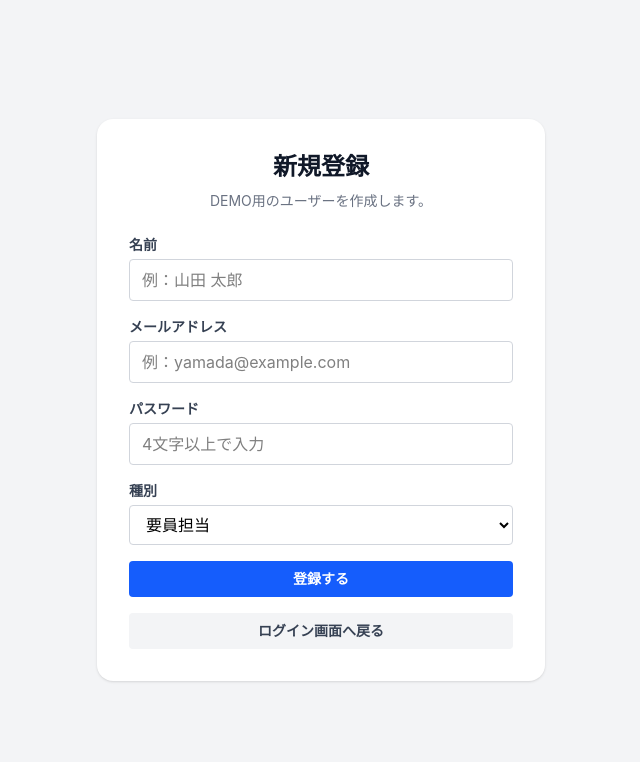
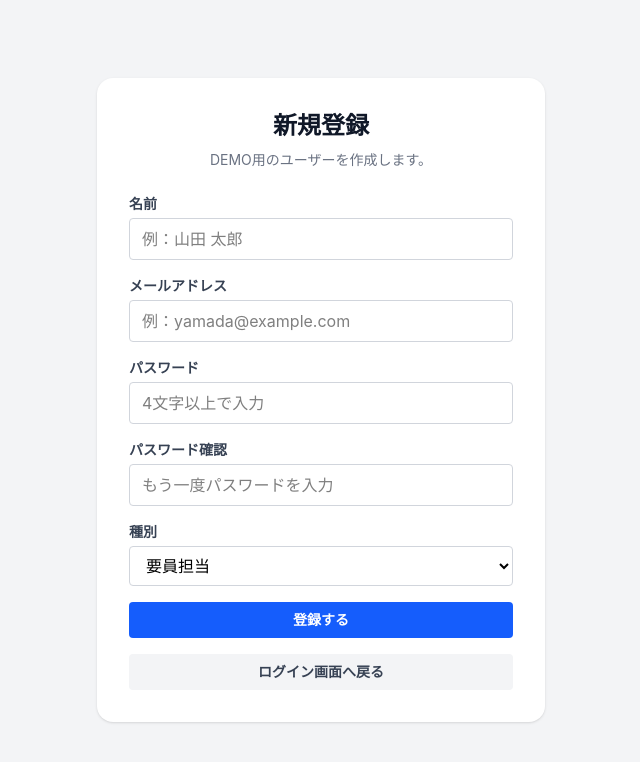
Before and after one commit to ibitoirigaya-afk/ses-system-react, a React (Vite) app: page / in a window 1280 px wide. Both pictures are taken after a click on the button "新規登録はこちら". Shown: the top 762 px of the page, without its empty margins (319-959 px from the left). Built offline with nearby package versions, Linux system fonts and the light colour scheme.

Commit message:
入力チェック強化追加

```diff
--- a/src/features/auth/RegisterPage.tsx
+++ b/src/features/auth/RegisterPage.tsx
@@ -15,7 +15,12 @@ export default function RegisterPage({
   const [name, setName] = useState('')
   const [email, setEmail] = useState('')
   const [password, setPassword] = useState('')
+  const [passwordConfirm, setPasswordConfirm] = useState('')
   const [role, setRole] = useState<UserRole>('user')
+
+  const isValidEmail = (value: string) => {
+  return /^[^\s@]+@[^\s@]+\.[^\s@]+$/.test(value)
+}
 
   const handleRegister = () => {
     if (name.trim() === '') {
@@ -28,6 +33,11 @@ export default function RegisterPage({
       return
     }
 
+    if (!isValidEmail(email)) {
+      alert('メールアドレスの形式が正しくありません。')
+      return
+    }
+
     if (password.trim() === '') {
       alert('パスワードを入力してください。')
       return
@@ -35,6 +45,16 @@ export default function RegisterPage({
 
     if (password.length < 4) {
       alert('パスワードは4文字以上で入力してください。')
+      return
+    }
+
+    if (passwordConfirm.trim() === '') {
+      alert('確認用パスワードを入力してください。')
+      return
+    }
+
+    if (password !== passwordConfirm) {
+      alert('パスワードと確認用パスワードが一致しません。')
       return
     }
 
@@ -112,6 +132,20 @@ export default function RegisterPage({
           </div>
 
           <div>
+  <label className="mb-1 block text-sm font-bold text-gray-700">
+    パスワード確認
+  </label>
+
+  <input
+    type="password"
+    value={passwordConfirm}
+    onChange={(event) => setPasswordConfirm(event.target.value)}
+    className="w-full rounded border border-gray-300 px-3 py-2"
+    placeholder="もう一度パスワードを入力"
+  />
+</div>
+
+          <div>
             <label className="mb-1 block text-sm font-bold text-gray-700">
               種別
             </label>
--- a/src/features/proposals/ProposalHistoryCreatePage.tsx
+++ b/src/features/proposals/ProposalHistoryCreatePage.tsx
@@ -57,6 +57,26 @@ export default function ProposalHistoryCreatePage({
   }
 
   const handleSubmit = () => {
+  if (!project) {
+    alert('案件が見つかりません。')
+    return
+  }
+
+  if (!engineer) {
+    alert('要員が見つかりません。')
+    return
+  }
+
+  if (proposedDate.trim() === '') {
+    alert('提案日を入力してください。')
+    return
+  }
+
+  if (status.trim() === '') {
+    alert('ステータスを選択してください。')
+    return
+  }
+
   const newProposalHistory: ProposalHistory = {
     id: Date.now(),
     projectId: project.id,
--- a/src/features/proposals/ProposalHistoryManualCreatePage.tsx
+++ b/src/features/proposals/ProposalHistoryManualCreatePage.tsx
@@ -16,8 +16,8 @@ export default function ProposalHistoryManualCreatePage({
   onCreate,
   onCancel,
 }: Props) {
-  const [projectId, setProjectId] = useState(projects[0]?.id ?? 0)
-  const [engineerId, setEngineerId] = useState(engineers[0]?.id ?? 0)
+  const [projectId, setProjectId] = useState(0)
+  const [engineerId, setEngineerId] = useState(0)
   const [proposedDate, setProposedDate] = useState(
     new Date().toISOString().slice(0, 10),
   )
@@ -27,6 +27,26 @@ export default function ProposalHistoryManualCreatePage({
   const [memo, setMemo] = useState('')
 
   const handleSubmit = () => {
+  if (projectId === 0) {
+    alert('案件を選択してください。')
+    return
+  }
+
+  if (engineerId === 0) {
+    alert('要員を選択してください。')
+    return
+  }
+
+  if (proposedDate.trim() === '') {
+    alert('提案日を入力してください。')
+    return
+  }
+
+  if (status.trim() === '') {
+    alert('ステータスを選択してください。')
+    return
+  }
+
   const newProposalHistory: ProposalHistory = {
     id: Date.now(),
     projectId,
@@ -90,6 +110,8 @@ export default function ProposalHistoryManualCreatePage({
   onChange={(event) => setProjectId(Number(event.target.value))}
   className="w-full rounded border border-gray-300 px-3 py-2"
 >
+  <option value={0}>案件を選択してください</option>
+
   {projects.map((project) => (
     <option key={project.id} value={project.id}>
       {project.title}
@@ -107,6 +129,8 @@ export default function ProposalHistoryManualCreatePage({
   onChange={(event) => setEngineerId(Number(event.target.value))}
   className="w-full rounded border border-gray-300 px-3 py-2"
 >
+  <option value={0}>要員を選択してください</option>
+
   {engineers.map((engineer) => (
     <option key={engineer.id} value={engineer.id}>
       {engineer.name}
```
Lines whose indentation alone changed are shown as unchanged.
